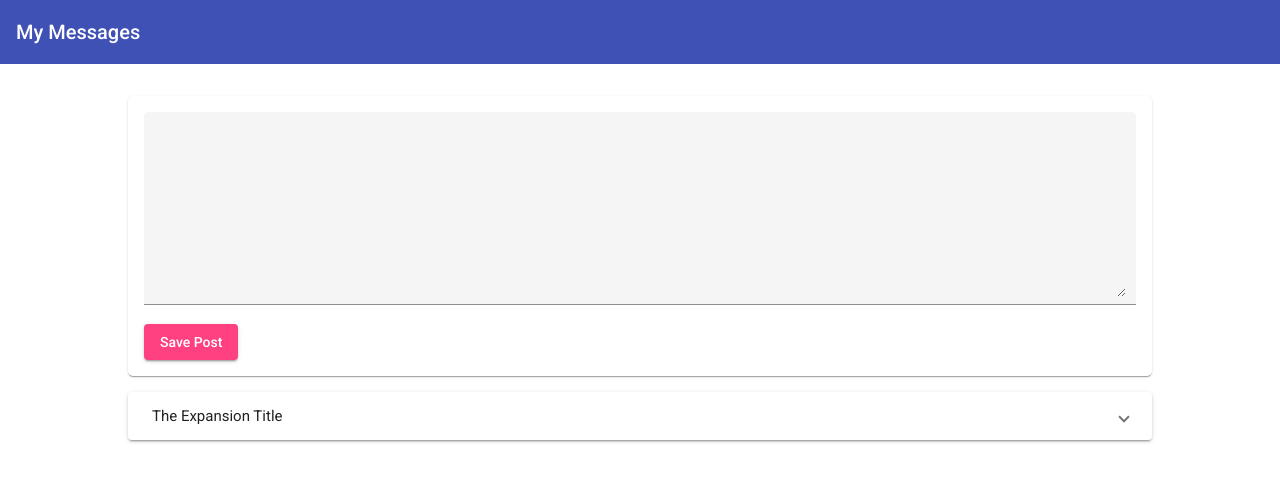
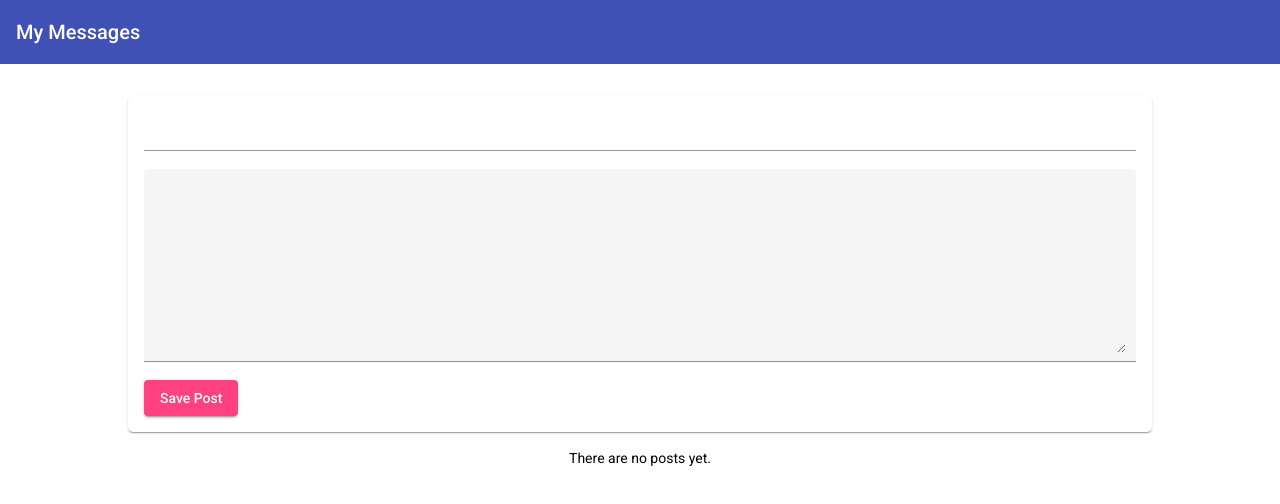
Before and after one commit to nison79/mean-course, an Angular app: page / in a window 1280 px wide. Shown: the top 504 px of the page. Built offline with nearby package versions, Linux system fonts and the light colour scheme.

Commit message:
event property binding

```diff
--- a/src/app/app.component.html
+++ b/src/app/app.component.html
@@ -1,5 +1,5 @@
 <app-header></app-header>
 <main>
-  <app-post-create></app-post-create>
-  <app-post-list></app-post-list>
+  <app-post-create (postCreated)="onAddPostAdded($event)"></app-post-create>
+  <app-post-list [posts]="storedPosts"></app-post-list>
 </main>
--- a/src/app/app.component.ts
+++ b/src/app/app.component.ts
@@ -3,8 +3,12 @@
 @Component({
   selector: 'app-root',
   templateUrl: './app.component.html',
-  styleUrls: ['./app.component.css']
+  styleUrls: ['./app.component.css'],
 })
 export class AppComponent {
-  title = 'mean-course';
+  storedPosts = [];
+
+  onAddPostAdded(post: any) {
+    this.storedPosts.push(post);
+  }
 }
--- a/src/app/post-list/post-list.component.css
+++ b/src/app/post-list/post-list.component.css
@@ -2,3 +2,7 @@
   display: block;
   margin-top: 1rem;
 }
+
+.info-text {
+  text-align: center;
+}
--- a/src/app/post-list/post-list.component.html
+++ b/src/app/post-list/post-list.component.html
@@ -1,8 +1,9 @@
-<mat-accordion>
-  <mat-expansion-panel>
-    <mat-expansion-panel-header>
-      The Expansion Title
-    </mat-expansion-panel-header>
-    <p>I'm in an expansion panel</p>
+<mat-accordion multi="true" *ngIf="posts.length > 0">
+  <mat-expansion-panel *ngFor="let post of posts">
+    <mat-expansion-panel-header>{{ post.title }}</mat-expansion-panel-header>
+    <p>{{ post.content }}</p>
   </mat-expansion-panel>
 </mat-accordion>
+<p class="info-text mat-body-1" *ngIf="posts.length <= 0">
+  There are no posts yet.
+</p>
--- a/src/app/post-list/post-list.component.ts
+++ b/src/app/post-list/post-list.component.ts
@@ -1,4 +1,4 @@
-import { Component, OnInit } from '@angular/core';
+import { Component, Input, OnInit } from '@angular/core';
 
 @Component({
   selector: 'app-post-list',
@@ -6,10 +6,10 @@
   styleUrls: ['./post-list.component.css'],
 })
 export class PostListComponent implements OnInit {
-  posts = [
-    { title: 'First Post', content: 'The is the content of the post' },
-    { title: 'Second Post', content: 'The is the content of the post' },
-    { title: 'Third Post', content: 'The is the content of the post' },
+  @Input() posts = [
+    // { title: 'First Post', content: 'The is the content of the post' },
+    // { title: 'Second Post', content: 'The is the content of the post' },
+    // { title: 'Third Post', content: 'The is the content of the post' },
   ];
 
   constructor() {}
--- a/src/app/posts/post-create/post-create.component.html
+++ b/src/app/posts/post-create/post-create.component.html
@@ -1,8 +1,16 @@
 <mat-card>
+  <mat-form-field>
+    <input matInput type="text" [(ngModel)]="enteredTitle" />
+  </mat-form-field>
   <mat-form-field appearance="fill">
-    <textarea matInput name="" rows="10" [(ngModel)]="enteredValue"></textarea>
+    <textarea
+      matInput
+      name=""
+      rows="10"
+      [(ngModel)]="enteredContent"
+    ></textarea>
   </mat-form-field>
-  <button color="accent" mat-raised-button (click)="onAddPost()">
+  <button color="accent" mat-raised-button (click)="onAddPostAdded()">
     Save Post
   </button>
 </mat-card>
--- a/src/app/posts/post-create/post-create.component.ts
+++ b/src/app/posts/post-create/post-create.component.ts
@@ -1,4 +1,4 @@
-import { Component, OnInit } from '@angular/core';
+import { Component, OnInit, EventEmitter, Output } from '@angular/core';
 
 @Component({
   selector: 'app-post-create',
@@ -7,12 +7,16 @@
 })
 export class PostCreateComponent implements OnInit {
   newPost = 'No Content';
-  enteredValue = '';
+  enteredTitle = '';
+  enteredContent = '';
+  @Output() postCreated = new EventEmitter();
+
   constructor() {}
 
   ngOnInit(): void {}
 
-  onAddPost() {
-    this.newPost = this.enteredValue;
+  onAddPostAdded() {
+    const post = { title: this.enteredTitle, content: this.enteredContent };
+    this.postCreated.emit(post);
   }
 }
```
Also changed, not shown: tsconfig.json (+2 -5 lines).
